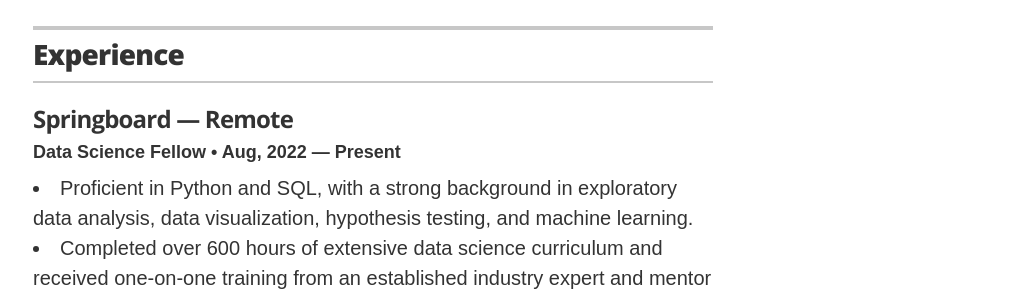
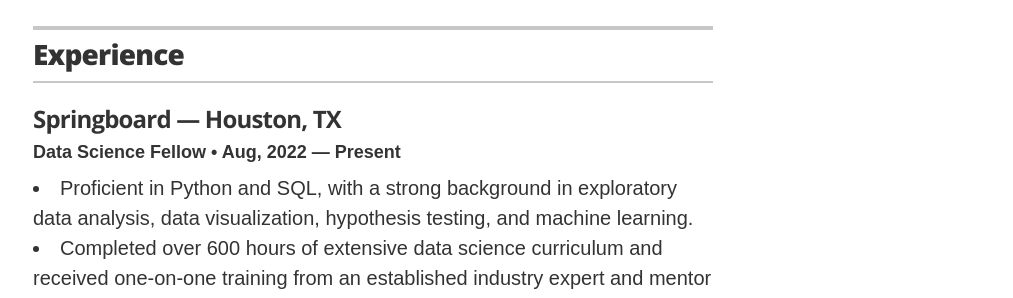
Before and after one commit to ttariqaziz/ttariqaziz.github.io, a Jekyll site: the page built from index.html, in a window 1280 px wide and 900 px high, scrolled down 606 px. Shown: the part 158-456 px from the top of the window, without its empty margins (267-1280 px from the left). Built offline with Jekyll 4.4.1, drawn with Linux system fonts in a browser that asks for light colours.

Commit message:
Update experience.yml

```diff
--- a/_data/experience.yml
+++ b/_data/experience.yml
@@ -1,6 +1,6 @@
 # Jobs
 # Data Science Fellow
-- company: Springboard &mdash; Remote
+- company: Springboard &mdash; Houston, TX
   url: https://www.springboard.com/
   position: Data Science Fellow
   duration: Aug, 2022 &mdash; Present
```
